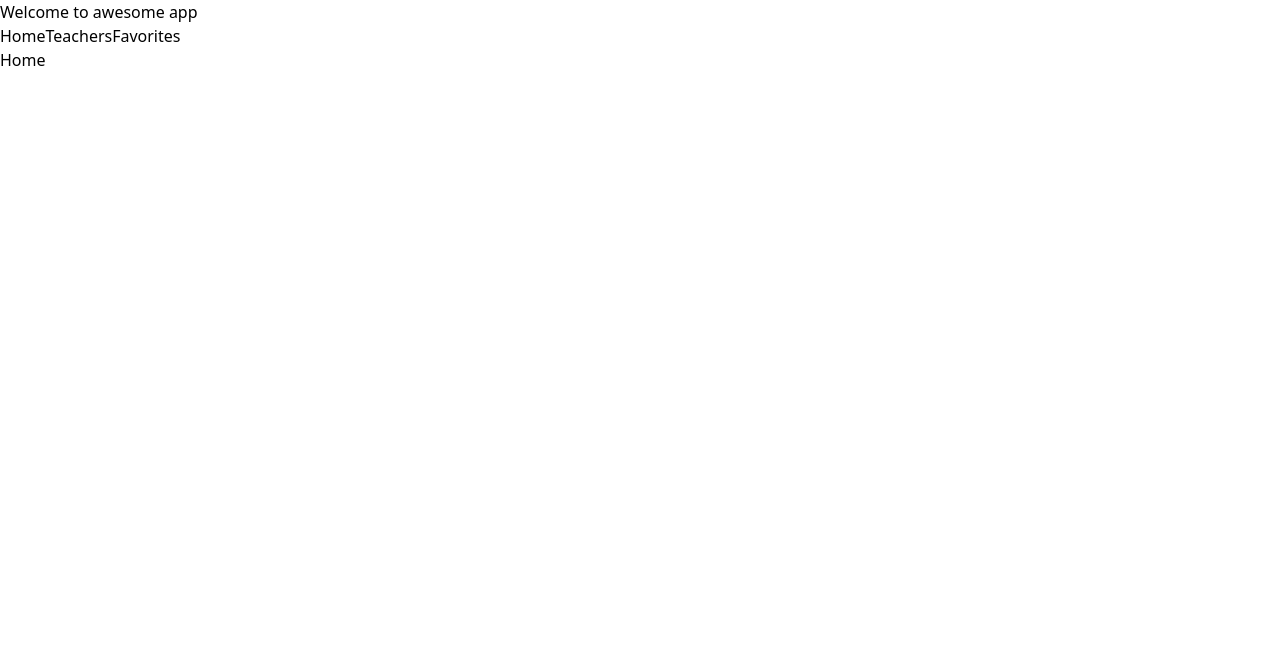
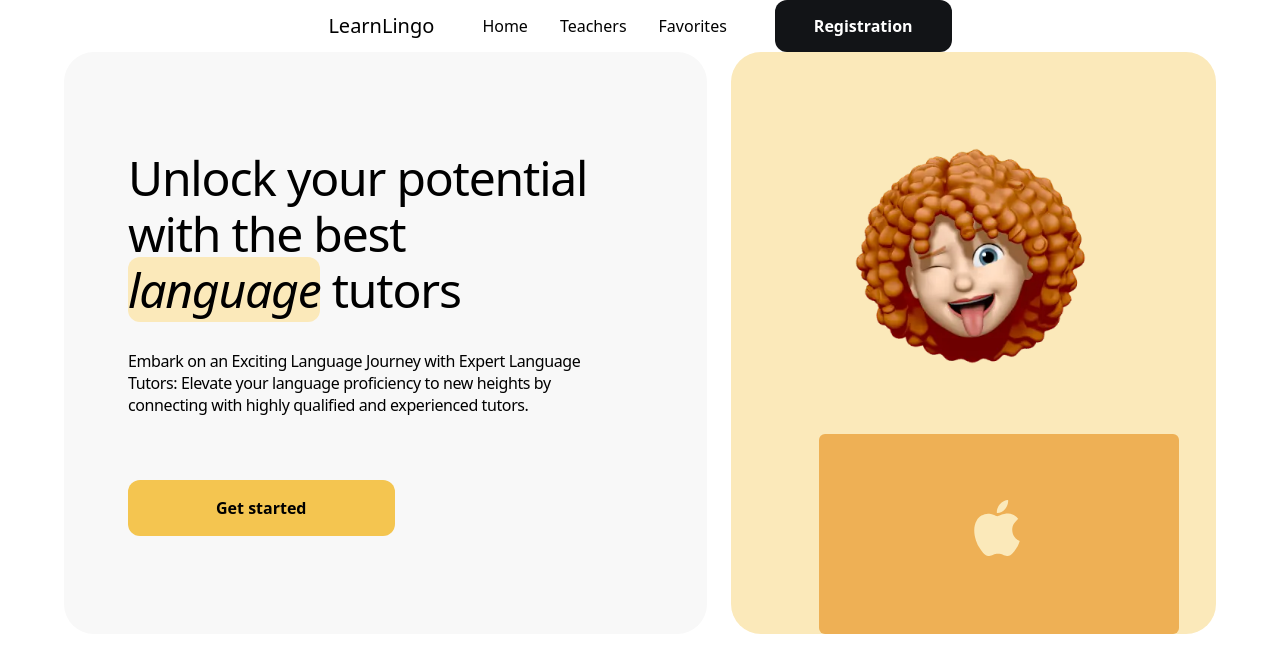
Before and after one commit to endorf8n/learn-lingo, a React (Vite) app: page / in a window 1280 px wide. Shown: the top 672 px of the page. Built offline with nearby package versions, Linux system fonts and the light colour scheme.

Commit message:
add starting routing, made hero component, add sprite

```diff
--- a/src/App.tsx
+++ b/src/App.tsx
@@ -1,21 +1,18 @@
-import { NavLink, Route, Routes } from "react-router-dom";
+import { Route, Routes } from "react-router-dom";
 import Home from "../src/pages/Home";
 import Teachers from "../src/pages/Teachers";
 import Favorites from "../src/pages/Favorites";
+import { Layout } from "./components/Layout";
 
 export const App = () => {
   return (
-    <div>
-      <h1>Welcome to awesome app</h1>
-      <nav>
-        <NavLink to="/">Home</NavLink>
-        <NavLink to="/teachers">Teachers</NavLink>
-        <NavLink to="/favorites">Favorites</NavLink>
-      </nav>
+    <div className="px-16">
       <Routes>
-        <Route path="/" element={<Home />} />
-        <Route path="/teachers" element={<Teachers />} />
-        <Route path="/favorites" element={<Favorites />} />
+        <Route path="/" element={<Layout />}>
+          <Route index element={<Home />} />
+          <Route path="teachers" element={<Teachers />} />
+          <Route path="favorites" element={<Favorites />} />
+        </Route>
         <Route path="*" element={<Home />} />
       </Routes>
     </div>
--- /dev/null
+++ b/src/components/Hero/Hero.tsx
@@ -0,0 +1,37 @@
+import curlyGirl from "../../assets/images/Curly-girl.webp";
+import iconSprite from "../../assets/images/sprite.svg";
+
+export const Hero = () => {
+  return (
+    <section className="flex gap-x-6 justify-center">
+      <div className="bg-lightGray rounded-[30px] w-[720px] pl-16 py-[98px] pr-[108px]">
+        <h1 className="text-xxl font-medium tracking-tight leading-[56px]">
+          Unlock your potential with the best{" "}
+          <span className="italic font-normal bg-lightYellow rounded-xl">
+            language
+          </span>{" "}
+          tutors
+        </h1>
+        <p className="w-[471px] text-base mt-8 mb-16 leading-[22px] tracking-tight">
+          Embark on an Exciting Language Journey with Expert Language Tutors:
+          Elevate your language proficiency to new heights by connecting with
+          highly qualified and experienced tutors.
+        </p>
+        <a
+          className="py-4 px-[88px] bg-darkYellow font-bold rounded-xl hover:scale-105 transition-transform duration-300 inline-flex"
+          href="/teachers"
+        >
+          Get started
+        </a>
+      </div>
+      <div className="relative bg-lightYellow rounded-[30px] px-[114px] pt-[80px] pb-[111px]">
+        <img src={curlyGirl} alt="Pretty curly girl" width={300} height={300} />
+        <div className="w-[360px] h-[200px] absolute bottom-0 left-[88px] bg-macBook rounded-md">
+          <svg className="absolute w-[46px]] h-[56px] fill-lightYellow top-[66px] left-7">
+            <use xlinkHref={`${iconSprite}#apple`} />
+          </svg>
+        </div>
+      </div>
+    </section>
+  );
+};
--- /dev/null
+++ b/src/components/Layout.tsx
@@ -0,0 +1,29 @@
+import { NavLink, Outlet } from "react-router-dom";
+
+export const Layout = () => {
+  return (
+    <div>
+      <header className="flex justify-center items-center space-x-12">
+        <p className="text-ms ">LearnLingo</p>
+        <ul className="flex gap-x-8">
+          <li>
+            <NavLink to="/">Home</NavLink>
+          </li>
+          <li>
+            <NavLink to="/teachers">Teachers</NavLink>
+          </li>
+          <li>
+            <NavLink to="/favorites">Favorites</NavLink>
+          </li>
+        </ul>
+        <button
+          className="bg-black text-white text-base font-bold rounded-xl py-[14px] px-[39px]"
+          type="button"
+        >
+          Registration
+        </button>
+      </header>
+      <Outlet />
+    </div>
+  );
+};
--- a/src/pages/Home.tsx
+++ b/src/pages/Home.tsx
@@ -1,5 +1,11 @@
+import { Hero } from "../components/Hero/Hero";
+
 const Home = () => {
-  return <h1>Home</h1>;
+  return (
+    <>
+      <Hero />
+    </>
+  );
 };
 
 export default Home;
--- a/tailwind.config.js
+++ b/tailwind.config.js
@@ -20,6 +20,7 @@ export default {
         lightYellow: "#FBE9BA",
         brightGreen: "#38CD3E",
         gray: "#8A8A89",
+        macBook: "#EEB055",
       },
       fontSize: {
         sm: "14px",
```
Also changed, not shown: src/assets/images/Curly-girl.webp (added), src/assets/images/sprite.svg (added).
